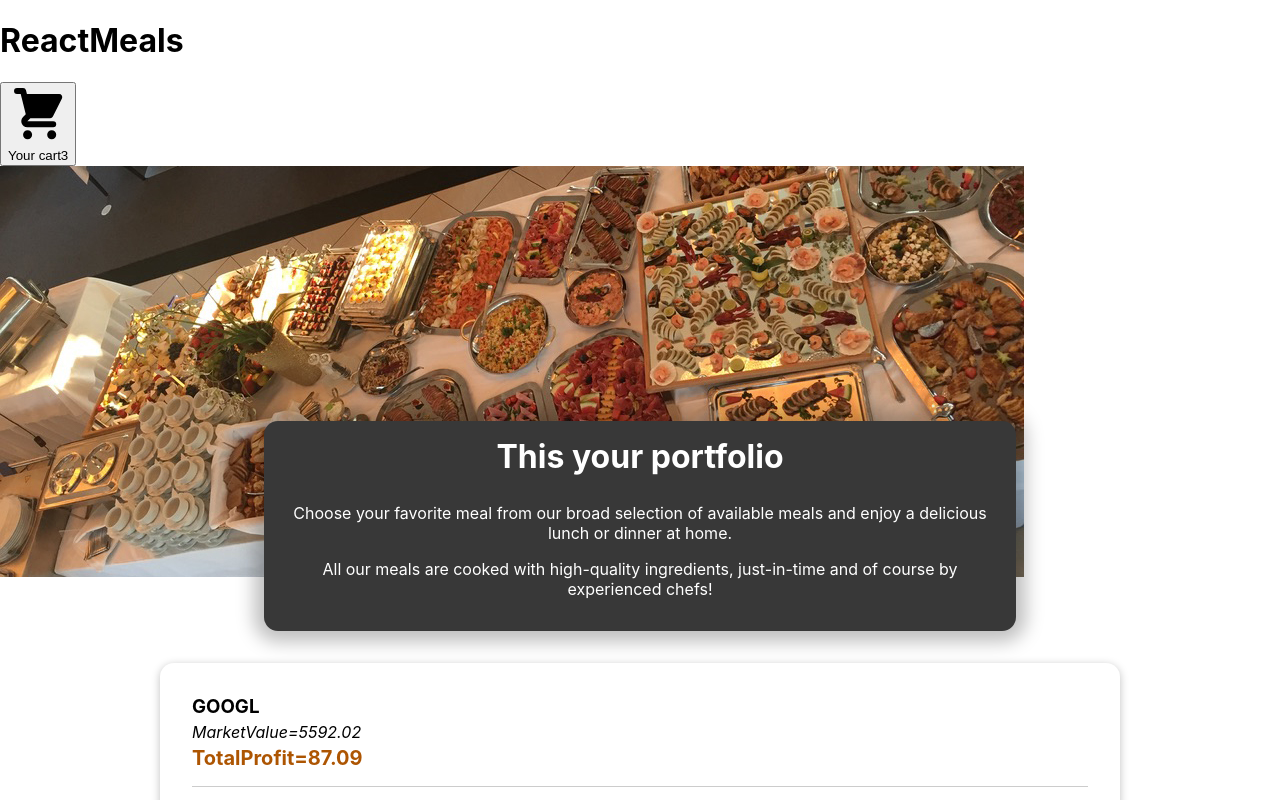
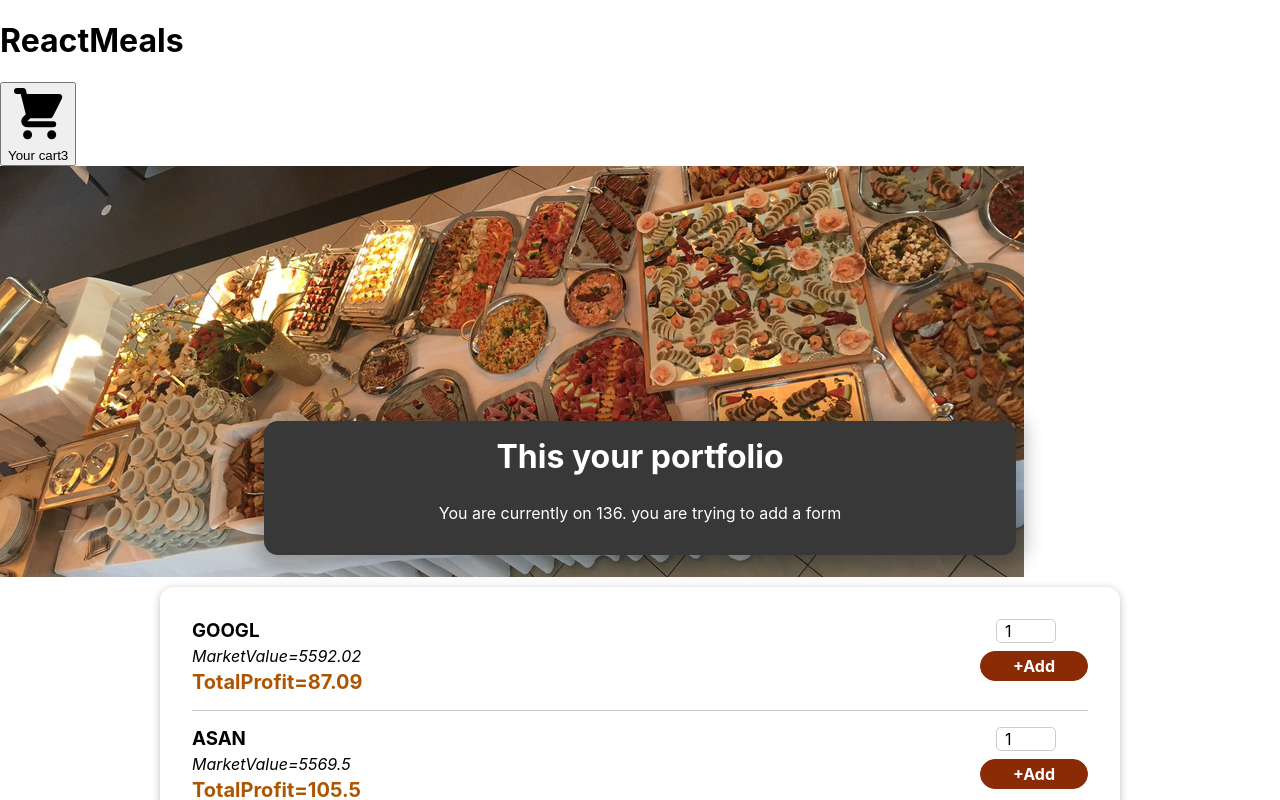
Before and after one commit to AlexHwang-497/tradingplatform, a React (Create React App) app: page / in a window 1280 px wide. Shown: the top 800 px of the page. Built offline with nearby package versions, Linux system fonts and the light colour scheme.

Commit message:
6.  included the +Add buttons and the amounts

```diff
--- a/src/components/PortfolioSummary/IndividualSecurity.js
+++ b/src/components/PortfolioSummary/IndividualSecurity.js
@@ -10,7 +10,7 @@ const IndividualSecurity = (props) =>{
                 <div className={classes.profit}>TotalProfit={props.profit}</div>
             </div>
             <div>
-                {/* <StockItemForm id={props.id}/> */}
+                <StockItemForm id={props.id}/>
             </div>
 
         </li>
--- a/src/components/PortfolioSummary/SummaryOfPortfolio.js
+++ b/src/components/PortfolioSummary/SummaryOfPortfolio.js
@@ -5,12 +5,7 @@ const SummaryOfPortfolio = () => {
     <section className={classes.summary}>
       <h2>This your portfolio</h2>
       <p>
-        Choose your favorite meal from our broad selection of available meals
-        and enjoy a delicious lunch or dinner at home.
-      </p>
-      <p>
-        All our meals are cooked with high-quality ingredients, just-in-time and
-        of course by experienced chefs!
+        You are currently on 136.  you are trying to add a form
       </p>
     </section>
   );
--- a/src/components/UI/Input.js
+++ b/src/components/UI/Input.js
@@ -3,7 +3,7 @@ import classes from './Input.module.css'
 const Input = (props) =>{
     return (
         <div className={classes.input}>
-            <label htmlFor={props.input.div}>{props.label}</label>
+            <label htmlFor={props.input.id}>{props.label}</label>
             <input {...props.input}/>
         </div>
     )
```
